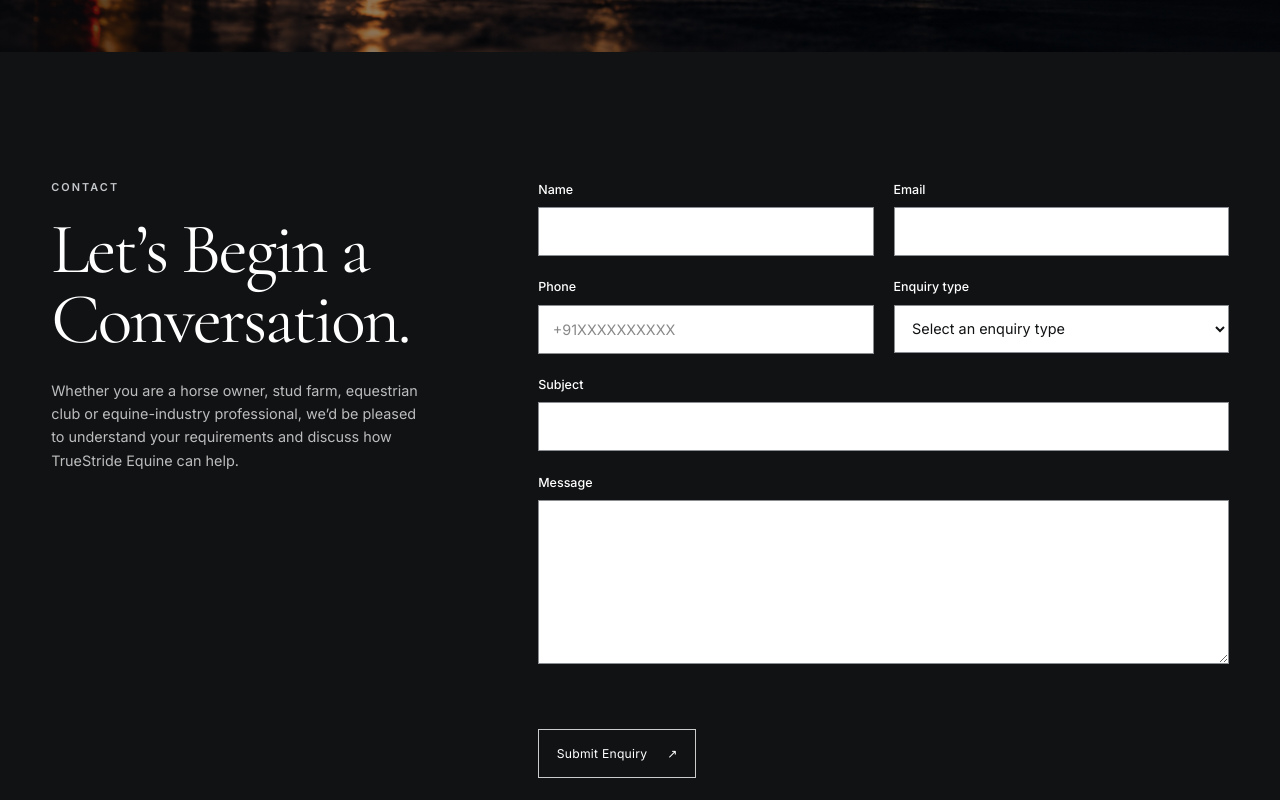
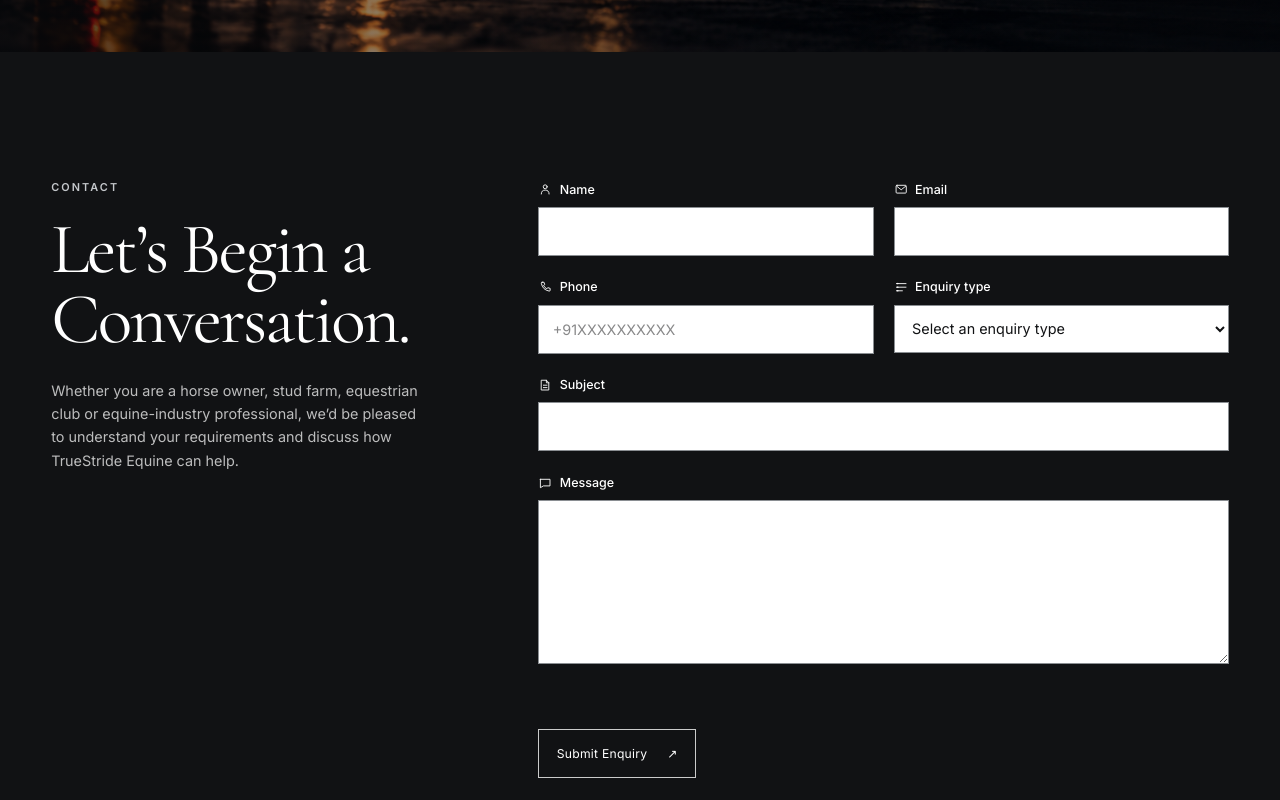
Before and after one commit to TrueStrideEquine/TrueStrideWebsite-, a Next.js app: page / in a window 1280 px wide. Shown: the part 5476-6276 px from the top of the page. Built offline with nearby package versions, Linux system fonts and the light colour scheme.

Commit message:
Add icons to contact form labels

```diff
--- a/src/app/globals.css
+++ b/src/app/globals.css
@@ -1430,9 +1430,23 @@ a {
 }
 
 .contact-field label {
+  display: inline-flex;
+  align-items: center;
+  gap: 0.45rem;
   color: var(--ts-charcoal);
   font-size: 0.78rem;
   font-weight: 500;
+}
+
+.contact-field__icon {
+  width: 0.9rem;
+  height: 0.9rem;
+  flex: 0 0 auto;
+  color: currentColor;
+  stroke: currentColor;
+  stroke-width: 1.5;
+  stroke-linecap: round;
+  stroke-linejoin: round;
 }
 
 .contact-field input,
--- a/src/features/contact/contact-form.tsx
+++ b/src/features/contact/contact-form.tsx
@@ -4,6 +4,56 @@ import { useState, type FormEvent } from "react";
 import { motion } from "framer-motion";
 
 const WEB3FORMS_ACCESS_KEY = "4e0e9185-8fed-4499-8268-126c8fb4f1e5";
+
+function FieldIcon({
+  name,
+}: {
+  name: "name" | "email" | "phone" | "type" | "subject" | "message";
+}) {
+  const paths = {
+    name: (
+      <>
+        <circle cx="12" cy="8" r="3.25" />
+        <path d="M5.5 20a6.5 6.5 0 0 1 13 0" />
+      </>
+    ),
+    email: (
+      <>
+        <rect x="3.5" y="5.5" width="17" height="13" rx="1.5" />
+        <path d="m4.5 7 7.5 6 7.5-6" />
+      </>
+    ),
+    phone: (
+      <path d="M7 3.75h3l1.25 4-2 1.5a14 14 0 0 0 5.5 5.5l1.5-2 4 1.25v3a1.5 1.5 0 0 1-1.65 1.5A16.5 16.5 0 0 1 5.5 5.4 1.5 1.5 0 0 1 7 3.75Z" />
+    ),
+    type: (
+      <>
+        <path d="M4 6h16M4 12h16M4 18h10" />
+        <circle cx="6" cy="6" r=".5" />
+        <circle cx="6" cy="12" r=".5" />
+        <circle cx="6" cy="18" r=".5" />
+      </>
+    ),
+    subject: (
+      <>
+        <path d="M6 3.75h8l4 4V20H6z" />
+        <path d="M14 3.75V8h4M9 12h6M9 16h6" />
+      </>
+    ),
+    message: <path d="M4 5.5h16v11H9l-5 3v-14Z" />,
+  };
+
+  return (
+    <svg
+      aria-hidden="true"
+      className="contact-field__icon"
+      viewBox="0 0 24 24"
+      fill="none"
+    >
+      {paths[name]}
+    </svg>
+  );
+}
 
 export function ContactForm() {
   const [notice, setNotice] = useState("");
@@ -55,11 +105,17 @@ export function ContactForm() {
       />
       <div className="contact-form__row">
         <div className="contact-field">
-          <label htmlFor="contact-name">Name</label>
+          <label htmlFor="contact-name">
+            <FieldIcon name="name" />
+            Name
+          </label>
           <input autoComplete="name" id="contact-name" name="name" required />
         </div>
         <div className="contact-field">
-          <label htmlFor="contact-email">Email</label>
+          <label htmlFor="contact-email">
+            <FieldIcon name="email" />
+            Email
+          </label>
           <input
             autoComplete="email"
             id="contact-email"
@@ -71,7 +127,10 @@ export function ContactForm() {
       </div>
       <div className="contact-form__row">
         <div className="contact-field">
-          <label htmlFor="contact-phone">Phone</label>
+          <label htmlFor="contact-phone">
+            <FieldIcon name="phone" />
+            Phone
+          </label>
           <input
             autoComplete="tel"
             id="contact-phone"
@@ -86,7 +145,10 @@ export function ContactForm() {
           />
         </div>
         <div className="contact-field">
-          <label htmlFor="contact-enquiry-type">Enquiry type</label>
+          <label htmlFor="contact-enquiry-type">
+            <FieldIcon name="type" />
+            Enquiry type
+          </label>
           <select
             id="contact-enquiry-type"
             name="enquiryType"
@@ -109,11 +171,17 @@ export function ContactForm() {
         </div>
       </div>
       <div className="contact-field">
-        <label htmlFor="contact-subject">Subject</label>
+        <label htmlFor="contact-subject">
+          <FieldIcon name="subject" />
+          Subject
+        </label>
         <input id="contact-subject" name="subject" required />
       </div>
       <div className="contact-field">
-        <label htmlFor="contact-message">Message</label>
+        <label htmlFor="contact-message">
+          <FieldIcon name="message" />
+          Message
+        </label>
         <textarea id="contact-message" name="message" rows={6} required />
       </div>
       <p className="contact-form__notice" role="status" aria-live="polite">
```
